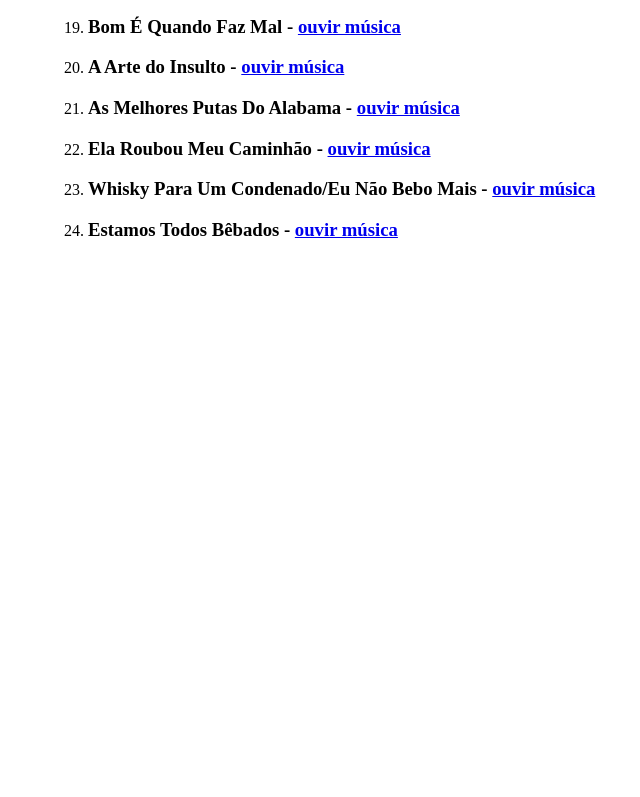
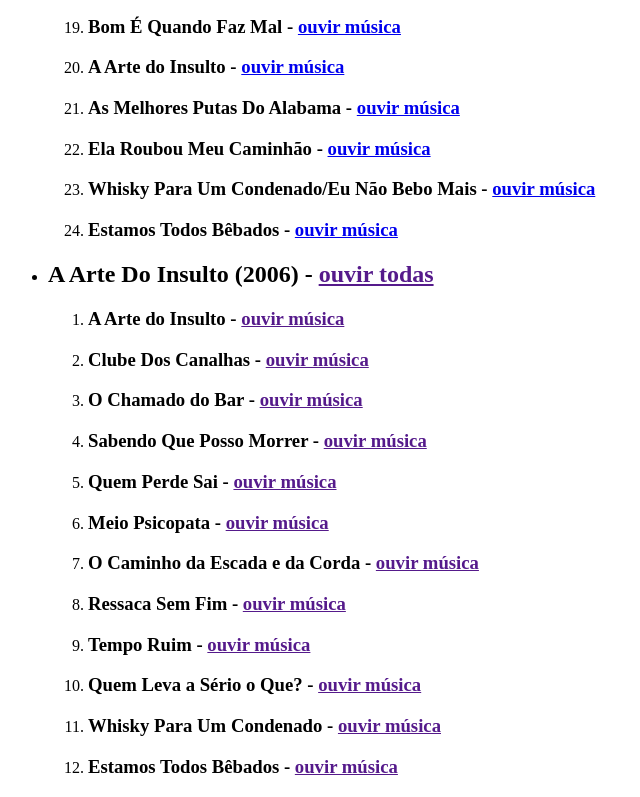
Before and after one commit to DEV-HenriQ/pagina-discografia-matanza, a plain HTML site: page index.html in a window 1280 px wide. Shown: the part 2495-3292 px from the top of the page, without its empty margins (0-640 px from the left). Before the commit the page ends 2755 px from the top, so only its background shows below. Drawn offline with Linux system fonts and the light colour scheme.

Commit message:
Adicionando o quinto album, sem links

```diff
--- a/index.html
+++ b/index.html
@@ -98,6 +98,23 @@
                <li><h3>Estamos Todos Bêbados - <a href="https://youtu.be/lGJXaADHkhE?si=qEOuwVYO0Jz0Sh3i" target="_blank">ouvir música</a></h3></li>
             </ol>
          </li>
+         <li>
+            <h2>A Arte Do Insulto (2006) - <a href="" target="_blank">ouvir todas</a></h2>
+            <ol>
+               <li><h3>A Arte do Insulto - <a href="" target="_blank">ouvir música</a></h3></li>
+               <li><h3>Clube Dos Canalhas - <a href="" target="_blank">ouvir música</a></h3></li>
+               <li><h3>O Chamado do Bar - <a href="" target="_blank">ouvir música</a></h3></li>
+               <li><h3>Sabendo Que Posso Morrer - <a href="" target="_blank">ouvir música</a></h3></li>
+               <li><h3>Quem Perde Sai - <a href="" target="_blank">ouvir música</a></h3></li>
+               <li><h3>Meio Psicopata - <a href="" target="_blank">ouvir música</a></h3></li>
+               <li><h3>O Caminho da Escada e da Corda - <a href="" target="_blank">ouvir música</a></h3></li>
+               <li><h3>Ressaca Sem Fim - <a href="" target="_blank">ouvir música</a></h3></li>
+               <li><h3>Tempo Ruim - <a href="" target="_blank">ouvir música</a></h3></li>
+               <li><h3>Quem Leva a Sério o Que? - <a href="" target="_blank">ouvir música</a></h3></li>
+               <li><h3>Whisky Para Um Condenado - <a href="" target="_blank">ouvir música</a></h3></li>
+               <li><h3>Estamos Todos Bêbados - <a href="" target="_blank">ouvir música</a></h3></li>
+            </ol>
+         </li>
       </ul>
    </body>
 </html>
```
